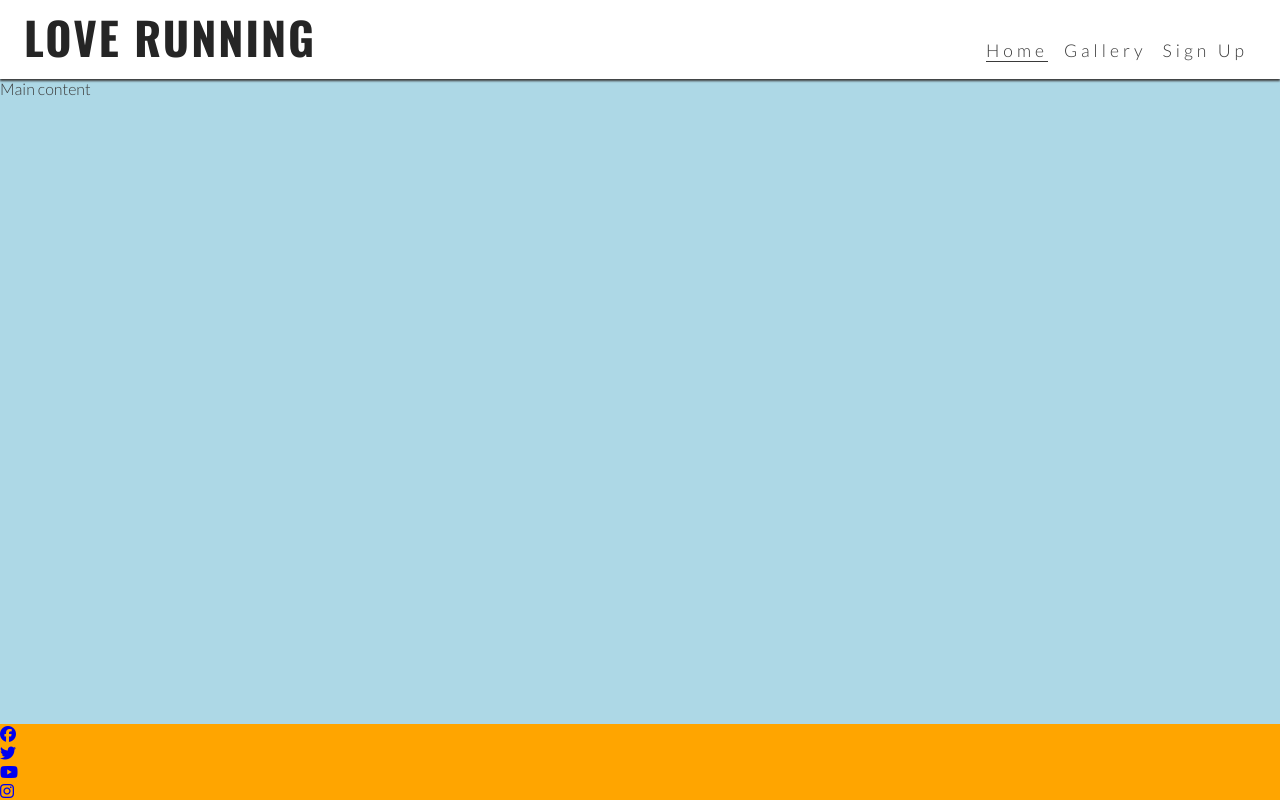
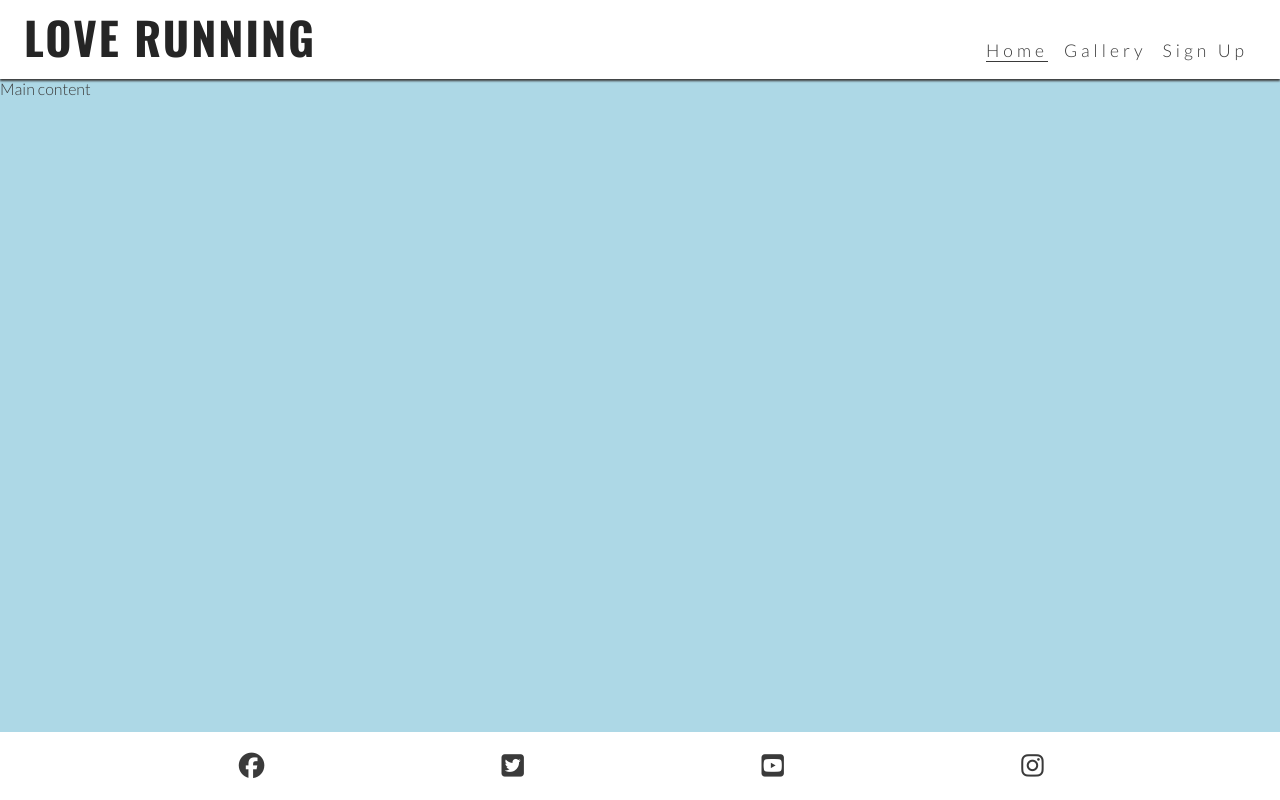
Before and after one commit to TomH131/love-running, a plain HTML site: page index.html in a window 1280 px wide. Drawn offline with nearby package versions, Linux system fonts and the light colour scheme.

Commit message:
Style footer icons for all screen sizes

```diff
--- a/assets/css/style.css
+++ b/assets/css/style.css
@@ -91,8 +91,18 @@ main {
 }
 
 /* Footer */
-footer {
-    background-color: orange;
+#social-networks {
+    text-align: center;
+    padding: 20px 0;
+    display: flex;
+    justify-content: space-evenly;
+    list-style-type: none;
+}
+
+#social-networks i {
+    font-size: 160%;
+    padding: 5%;
+    color: #3a3a3a
 }
 
 /* Media query: tablets and larger (768px and up) */
--- a/index.html
+++ b/index.html
@@ -44,15 +44,17 @@
 
     <!--Footer -->
     <footer>
-        <ul>
+        <ul id="social-networks">
             <li><a href="https://www.facebook.com/" target="_blank" rel="noopener"
                     aria-label="Visit our Facebook page (opens in a new tab)"><i class="fa-brands fa-facebook"></i></a>
             </li>
             <li><a href="https://twitter.com/" target="_blank" rel="noopener"
-                    aria-label="Visit our Twitter page (opens in a new tab)"><i class="fa-brands fa-twitter"></i></a>
+                    aria-label="Visit our Twitter page (opens in a new tab)"><i
+                        class="fa-brands fa-twitter-square"></i></a>
             </li>
             <li><a href="https://www.youtube.com/" target="_blank" rel="noopener"
-                    aria-label="Visit our Youtube page (opens in a new tab)"><i class="fa-brands fa-youtube"></i></a>
+                    aria-label="Visit our Youtube page (opens in a new tab)"><i
+                        class="fa-brands fa-youtube-square"></i></a>
             </li>
             <li><a href="https://www.instagram.com/" target="_blank" rel="noopener"
                     aria-label="Visit our Instagram page (opens in a new tab)"><i
```
